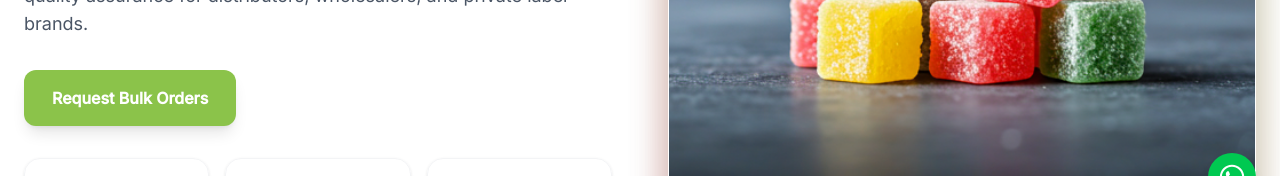
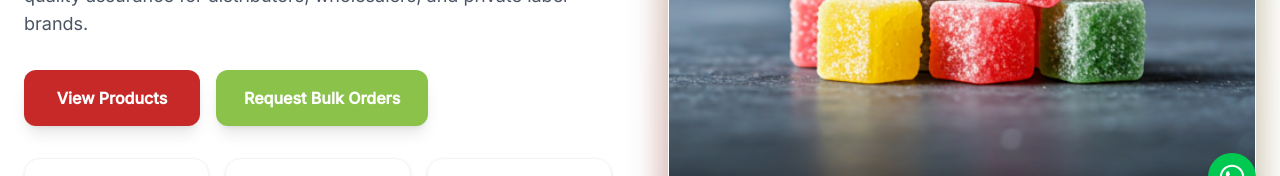
Before and after one commit to Darshan172003/Fruitlly, a React (Vite) app in the folder frontend/: page / in a window 1280 px wide. Shown: the part 515-691 px from the top of the page. Built offline with nearby package versions, Linux system fonts and the light colour scheme; no server answers.

Commit message:
feat: replace buttons with Link components in HeroSection for improved navigation

```diff
--- a/frontend/src/components/Home/HeroSection.tsx
+++ b/frontend/src/components/Home/HeroSection.tsx
@@ -2,6 +2,7 @@ import React from 'react';
 import { motion } from 'motion/react';
 import { useNavigate } from 'react-router-dom';
 import Image1 from '../../assets/Home1.png';
+import { Link } from 'react-router-dom';
 
 const metrics = [
   { value: '500+', label: 'Distribution Partners' },
@@ -42,15 +43,18 @@ const HeroSection = () => {
             </p>
 
             <div className="mt-8 flex flex-col sm:flex-row gap-3 sm:gap-4 w-full sm:w-auto">
-              {/* <button className="group flex w-full sm:w-auto min-w-44 cursor-pointer items-center justify-center rounded-xl h-12 sm:h-14 px-7 bg-primary text-white text-sm sm:text-base font-bold shadow-lg transition-all duration-300 hover:-translate-y-0.5 hover:shadow-primary/30">
+              <Link to="/products">
+                <button className="group flex w-full sm:w-auto min-w-44 cursor-pointer items-center justify-center rounded-xl h-12 sm:h-14 px-7 bg-primary text-white text-sm sm:text-base font-bold shadow-lg transition-all duration-300 hover:-translate-y-0.5 hover:shadow-primary/30">
                   View Products
-              </button> */}
+                </button>
+              </Link>
+              <Link to="/contact">
                 <button
-                onClick={() => navigate('/contact')}
                   className="group flex w-full sm:w-auto min-w-44 cursor-pointer items-center justify-center rounded-xl h-12 sm:h-14 px-7 bg-accent-green text-white text-sm sm:text-base font-bold shadow-lg transition-all duration-300 hover:-translate-y-0.5 hover:shadow-accent-green/30"
                 >
                   Request Bulk Orders
                 </button>
+              </Link>
             </div>
 
             <div className="mt-8 grid grid-cols-1 sm:grid-cols-3 gap-3 sm:gap-4">
```
Lines whose indentation alone changed are shown as unchanged.
